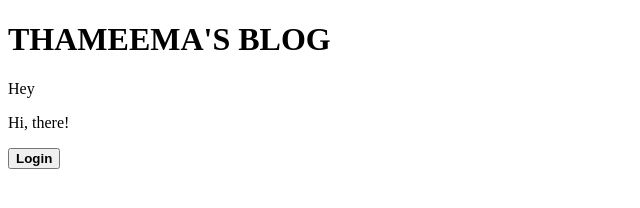
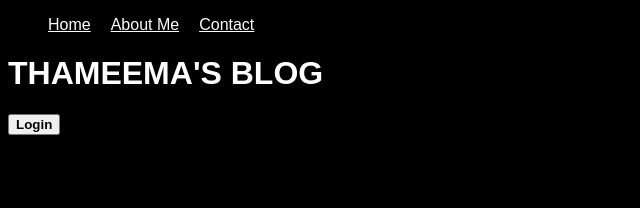
Before and after one commit to mariyamthameema/Blog, a plain HTML site: page index.html in a window 1280 px wide. Shown: the whole page, without its empty margins (0-640 px from the left). Drawn offline with Linux system fonts and the light colour scheme.

Commit message:
nav menu

```diff
--- a/index.html
+++ b/index.html
@@ -1,14 +1,30 @@
 <!DOCTYPE html>
 <html lang="en">
 <head>
+    <style>
+        body {
+            background-color: black;
+            color: white;
+            font-family: Arial, sans-serif;
+        }
+    </style>
     <meta charset="UTF-8">
     <meta name="viewport" content="width=device-width, initial-scale=1.0">
     <title>Personal Blog</title>
 </head>
 <body>
+    <header>
+        <nav>
+            <ul style="list-style-type: none; display: flex; gap: 20px;">
+                <li><a href="#" style="color: white;">Home</a></li>
+                <li><a href="#" style="color: white;">About Me</a></li>
+                <li><a href="#" style="color: white;">Contact</a></li>
+            </ul>
+        </nav>
+    </header>
     <h1>THAMEEMA'S BLOG</h1>
-    <p> Hey </p>
-    <p> Hi, there! </p>
+
+
     <button style="font-weight: bold;">Login</button>
 </body>
 </html>
```
